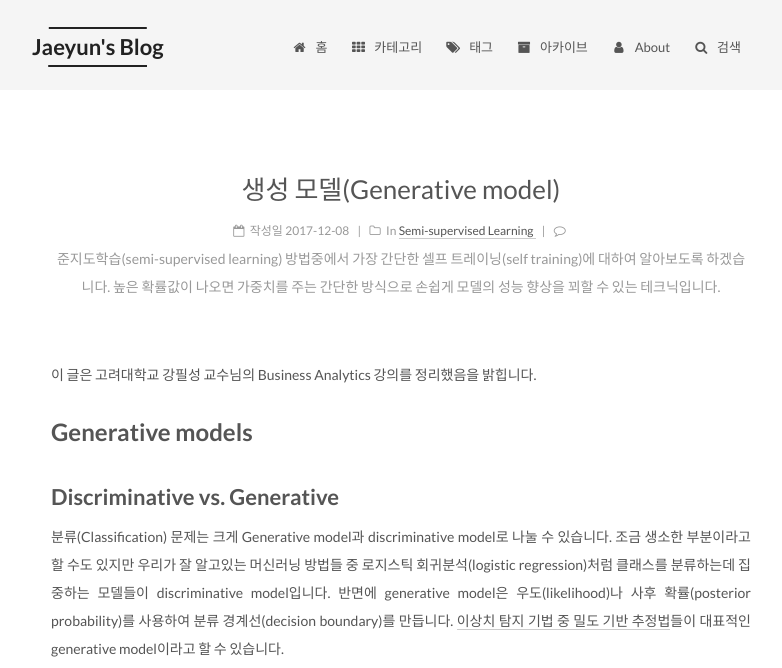
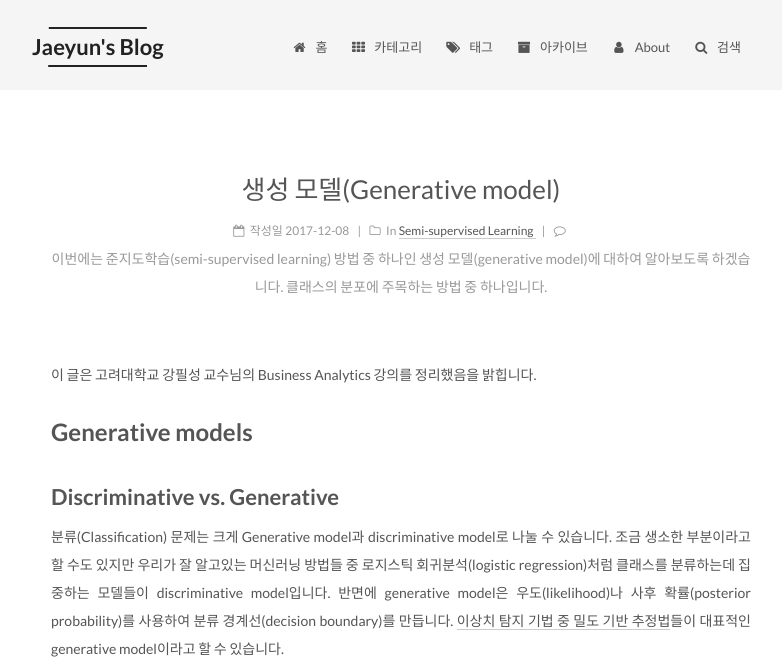
Before and after one commit to Jayhey/Jayhey.github.io, a Jekyll site: the page built from _posts/2017-12-08-semisupervised_generative_models.md, in a window 1280 px wide, cut to the strip 0-668 px from the top of the page. Shown: the whole strip, without its empty margins (239-1021 px from the left). Built offline with Jekyll 4.4.1, drawn with Linux system fonts in a browser that asks for light colours; formulas are drawn with MathJax 3; comment, search, counter and statistics services are not loaded.

Commit message:
abstract 수정

```diff
--- a/_posts/2017-12-08-semisupervised_generative_models.md
+++ b/_posts/2017-12-08-semisupervised_generative_models.md
@@ -1,6 +1,6 @@
 ---
 title: 생성 모델(Generative model)
-description: 준지도학습(semi-supervised learning) 방법중에서 가장 간단한 셀프 트레이닝(self training)에 대하여 알아보도록 하겠습니다. 높은 확률값이 나오면 가중치를 주는 간단한 방식으로 손쉽게 모델의 성능 향상을 꾀할 수 있는 테크닉입니다.
+description: 이번에는 준지도학습(semi-supervised learning) 방법 중 하나인 생성 모델(generative model)에 대하여 알아보도록 하겠습니다. 클래스의 분포에 주목하는 방법 중 하나입니다.
 category: Semi-supervised Learning
 tags:
 - machine learning
```
